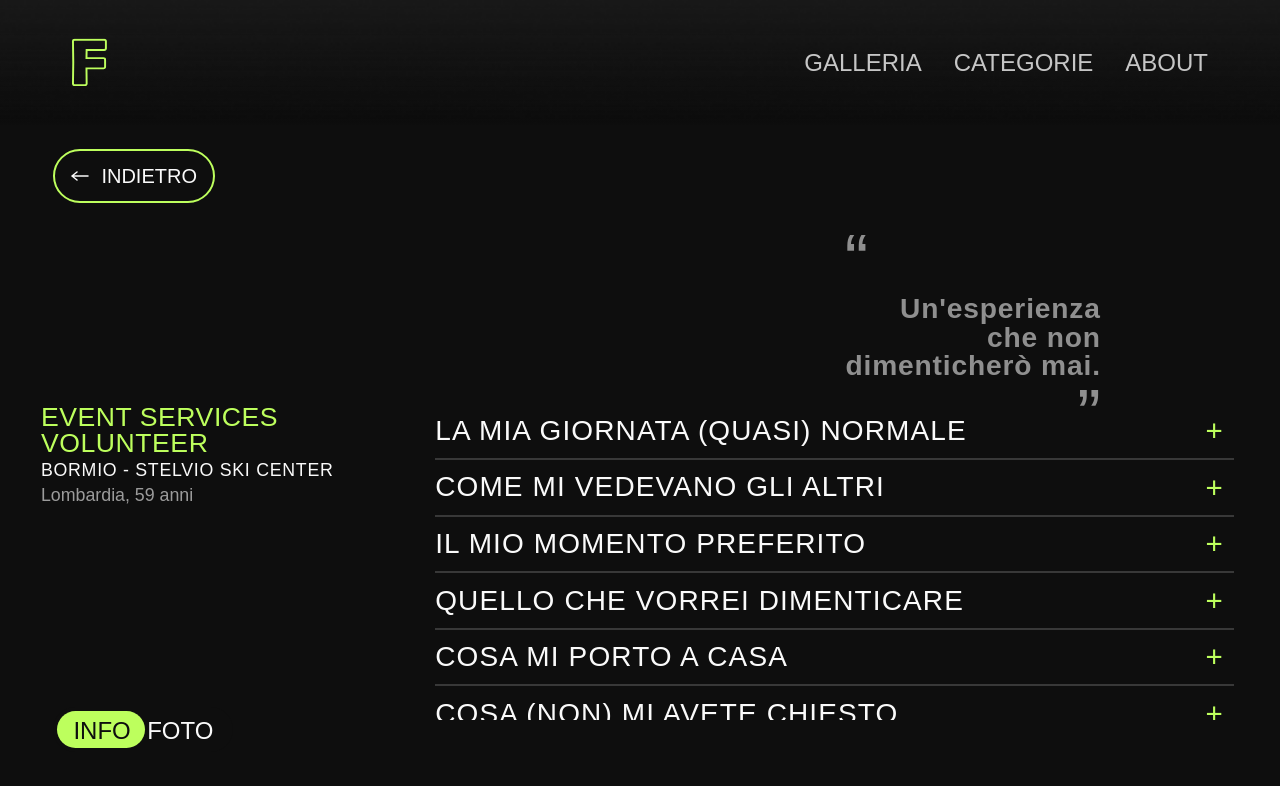
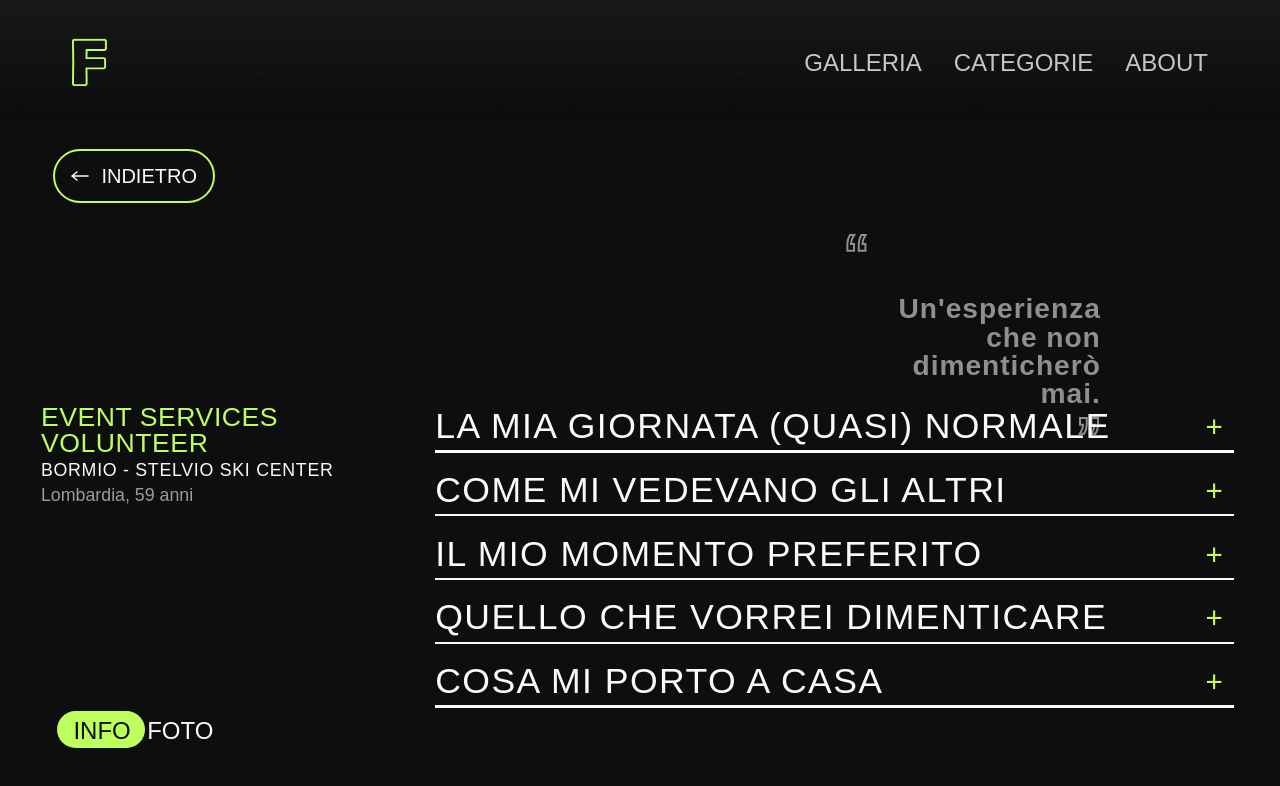
Before and after one commit to xserahx/fuori-campo, a SvelteKit app: page /volunteer/1/profile in a window 1280 px wide. Shown: the top 786 px of the page. Built offline with nearby package versions, Linux system fonts and the light colour scheme.

Commit message:
fix accordion volunteer page

```diff
--- a/src/routes/volunteer/[slug]/profile/+page.svelte
+++ b/src/routes/volunteer/[slug]/profile/+page.svelte
@@ -385,13 +385,15 @@
   /* Placeholder (no real quote yet) — slightly dimmed */
   .vol-quote--dim { opacity: 0.55; }
 
-  /* Large decorative quotation marks — 84 px Medium weight (Figma) */
+  /* Large decorative quotation marks — 84 px Medium weight, outline (Figma H2) */
   .qmark {
     display: block;
     font-size: clamp(40px, 5.5vw, 84px);
     font-weight: 500;          /* Medium */
-    line-height: 1;
-    color: #fafafa;
+    line-height: clamp(50px, 5.5vw, 80px);
+    color: transparent;
+    -webkit-text-fill-color: transparent;
+    -webkit-text-stroke: 2px var(--color-content-body, #fafafa);
     user-select: none;
   }
 
@@ -400,13 +402,13 @@
   /* Closing mark: right-aligned */
   .qmark--close { text-align: right; }
 
-  /* Quote text — 32 px Bold, right-aligned, letter-spacing 3% (Figma) */
+  /* Quote text — 32 px Bold, right-aligned (Figma h3) */
   .quote-body {
     margin: 0;
     font-size: clamp(14px, 2.2vw, 32px);
     font-weight: 700;          /* Bold */
     line-height: 1;
-    letter-spacing: 0.03em;   /* 0.96 px at 32 px = 3% */
+    letter-spacing: 0.96px;
     color: #fafafa;
     text-align: right;
   }
@@ -423,6 +425,9 @@
     overflow-x: hidden;
     scrollbar-width: none;
     z-index: 10;
+    display: flex;
+    flex-direction: column;
+    gap: clamp(8px, 1.16vw, 20px);
   }
 
   .qa-wrap::-webkit-scrollbar { display: none; }
@@ -435,16 +440,16 @@
     align-items: center;
     justify-content: space-between;
     gap: 12px;
-    padding: 8px 0;
+    padding: 4px 0;
     border: 0;
     background: transparent;
     color: #fafafa;
-    /* Clamp by both vw AND vh so rows fit the available height */
-    font-size: clamp(13px, min(2.78vw, 3.5vh), 48px);
+    /* Figma: Unit/48 = 48px at 1728px artboard → 2.78vw */
+    font-size: clamp(16px, 2.78vw, 48px);
     font-weight: 500;
     line-height: 1;
     text-transform: uppercase;
-    letter-spacing: 0.04em;
+    letter-spacing: 0.04em;  /* 4% = 1.92px at 48px — matches Figma */
     cursor: pointer;
     text-align: left;
     transition: color 0.15s ease;
@@ -467,10 +472,10 @@
     color: var(--color-content-accent, #bdff5d);
   }
 
-  /* Figma: separator 2.417px white line */
+  /* Figma: separator 2.417px — var(--color/link/default, #fafafa) */
   .qa-sep {
-    height: 2px;
-    background: rgba(250, 250, 250, 0.18);
+    height: 2.417px;
+    background: #fafafa;
     flex-shrink: 0;
   }
 
@@ -663,7 +668,7 @@
     .qa-wrap   { left: 36vw; }
     .vol-quote    { left: 62%; width: clamp(120px, 18vw, 300px); }
     .quote-body   { font-size: clamp(12px, 1.5vw, 26px); }
-    .qmark        { font-size: clamp(28px, 3.5vw, 56px); }
+    .qmark        { font-size: clamp(28px, 4.5vw, 56px); }
     .foto-wrap { left: 48vw; }
     .back-btn  { font-size: 18px; padding: 10px 14px; }
     .toggle-area { left: 3.2vw; }
```
